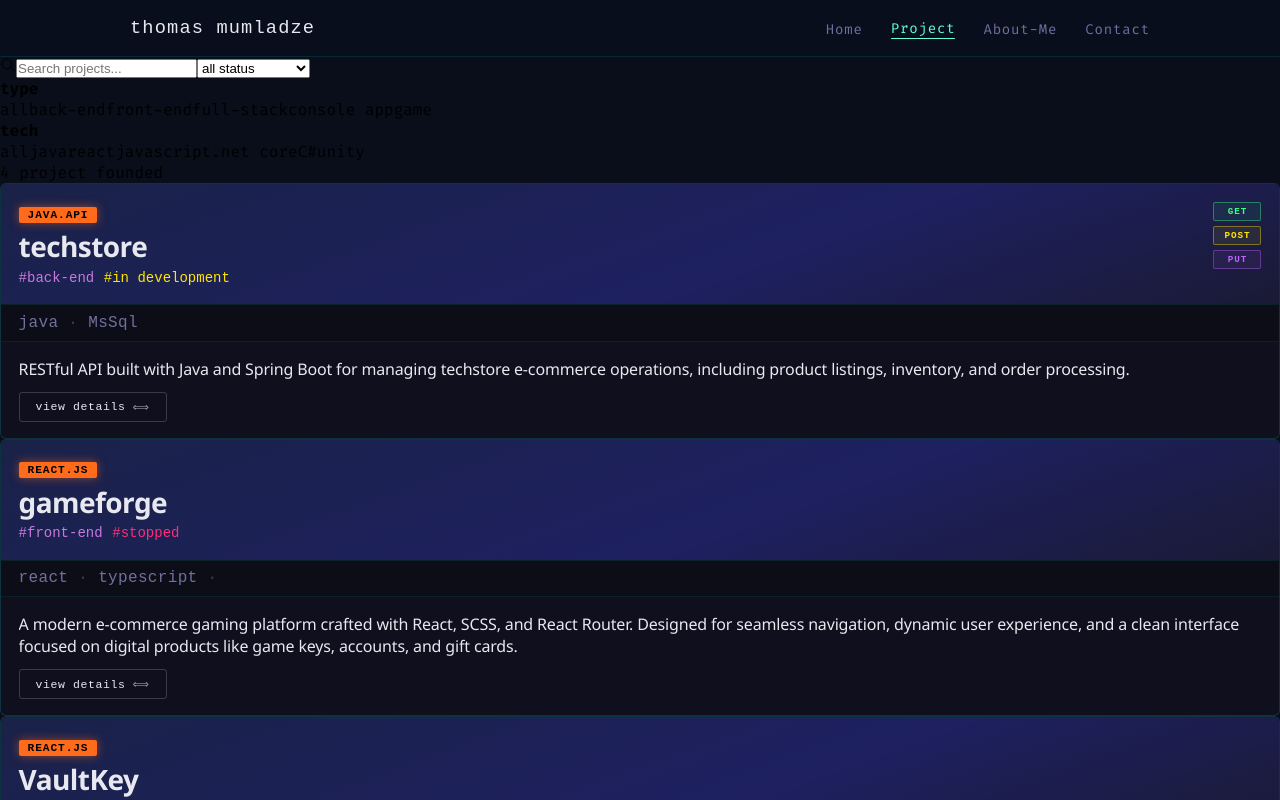
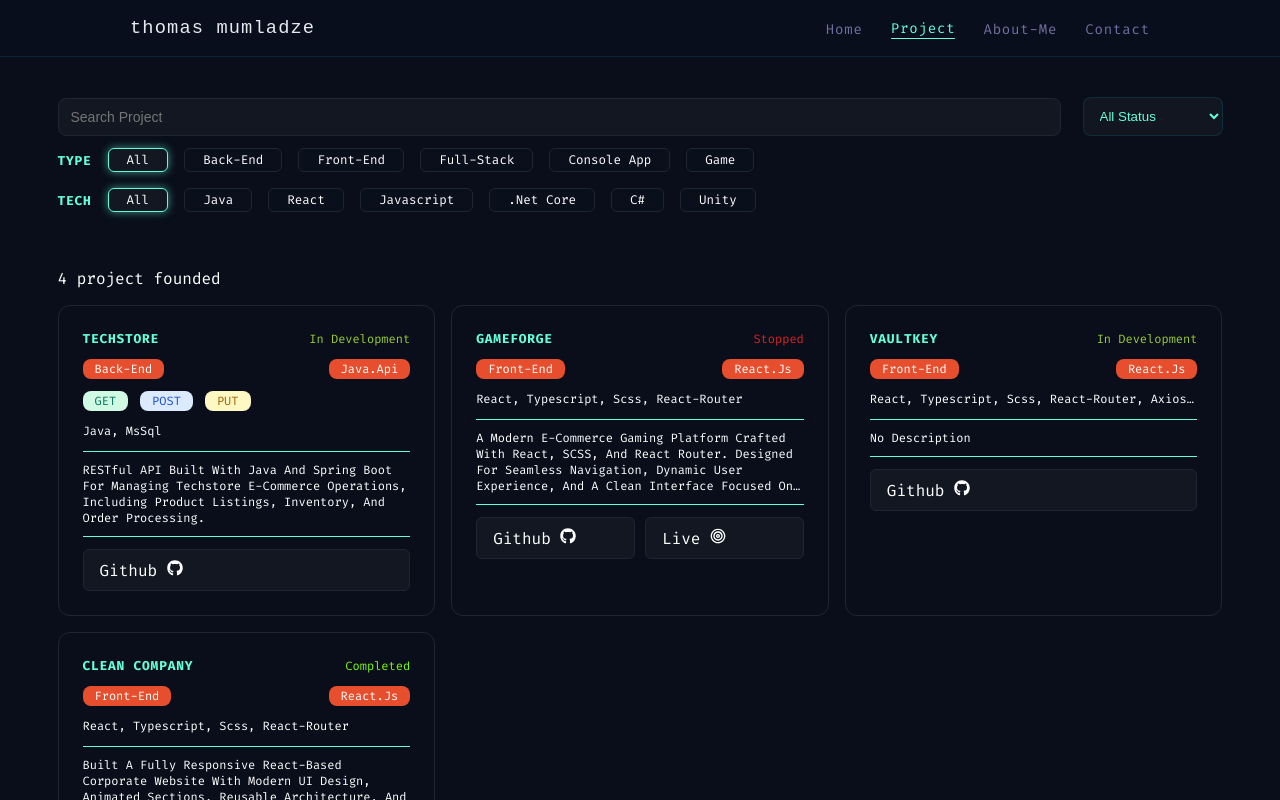
Before and after one commit to ThomasMumladze/dev-portfolio, a React (Vite) app: page /project in a window 1280 px wide. Shown: the top 800 px of the page. Built offline with nearby package versions, Linux system fonts and the light colour scheme.

Commit message:
style updated for project page and changed card stly fully

```diff
--- a/src/App.scss
+++ b/src/App.scss
@@ -3,6 +3,7 @@
 
 // ========== Pages ========== //
 @use "./style/pages/about";
+@use "./style/pages/project";
 
 // ========== Component ========== //
 @use "./style/components/navigation";
--- a/src/components/Card.tsx
+++ b/src/components/Card.tsx
@@ -1,8 +1,13 @@
+import { VscAzure } from "react-icons/vsc";
+import { FaGithub } from "react-icons/fa";
+import { CgMediaLive } from "react-icons/cg";
+
 // ==========  react router ========== //
 import { Link } from "react-router";
 
 // ==========  project interface ========== //
 import type { ProjectType } from "../types/projectType";
+import H3 from "./H3";
 
 // ========== props interface ========== //
 interface Props {
@@ -12,53 +17,71 @@ interface Props {
 const Card = (props: Props) => {
     const { data } = props;
 
+    const links = [
+        data.urls.azure && {
+            label: "azure",
+            icon: <VscAzure />,
+            to: data.urls.azure,
+        },
+        data.urls.gitHub && {
+            label: "github",
+            icon: <FaGithub />,
+            to: data.urls.gitHub,
+        },
+        data.urls.live && {
+            label: "live",
+            icon: <CgMediaLive />,
+            to: data.urls.live,
+        },
+    ].filter(Boolean);
+    console.log(data.methods);
+
     return (
         <div className="card-wrapper">
-            <div className="top-card">
-                <div className="card-label">{data.language}</div>
-
-                <div className="card-name">{data.applicationName}</div>
-
-                <div className="card-tagline">
-                    <span>#{data.type}</span>
-                    <span
-                        className={`${data.status == "stopped" ? "inactive" : data.status === "in development" ? "active" : "finished"}`}
-                    >
-                        #{data.status}
-                    </span>
-                </div>
-
-                <div className="features">
-                    {data.methods &&
-                        data.methods.map((label, _) => (
-                            <div key={_} className="feature-pill">
-                                <span>{label}</span>
-                            </div>
-                        ))}
-                </div>
+            <div className="card-wrapper--header">
+                <H3 title={data.applicationName} />
+                <p className={`${data.status}`}>{data.status}</p>
+            </div>
+            <div className="project-type">
+                <p>{data.type}</p>
+                <p>{data.language}</p>
             </div>
 
-            <div className="bottom-card">
-                <div className="tech-stack">
-                    <p>
-                        {data.technologies.slice(0, 2).map((tech, _) => (
-                            <span key={_} className="tech-tag">
-                                {tech}
-                                {_ < data.technologies.length - 1 && <span className="tech-separator"> · </span>}
-                            </span>
-                        ))}
-                    </p>
+            {data.methods.length > 1 ? (
+                <div className="methods">
+                    {data.methods.map((item, _) => (
+                        <p className={`${item.toLocaleLowerCase()}`} key={_}>
+                            {item}
+                        </p>
+                    ))}
                 </div>
+            ) : null}
 
-                <blockquote>
-                    <div className="bottom-description">{data.description}</div>
-                    <div className="btn-row">
-                        <Link to={"/project-details"} state={{ data }} className="btn">
-                            <span>view details</span>
-                            <span className="btn-icon">⟺</span>
+            {data.technologies.length > 1 ? (
+                <div className="technologies">
+                    <p>{data.technologies.join(", ")}</p>
+                </div>
+            ) : null}
+
+            <div className="description">
+                <p>{data.description ? <> {data.description} </> : "no description"}</p>
+            </div>
+
+            <div className="url">
+                {links.map((item: any, index) => (
+                    <div className="url-item" key={index}>
+                        <Link
+                            className="btn-primary"
+                            to={item.to}
+                            target="_blank"
+                            style={{
+                                gridColumn: links.length % 2 === 1 && index === links.length - 1 ? "1 / -1" : "auto",
+                            }}
+                        >
+                            {item.label} {item.icon}
                         </Link>
                     </div>
-                </blockquote>
+                ))}
             </div>
         </div>
     );
--- a/src/page/Project.tsx
+++ b/src/page/Project.tsx
@@ -1,6 +1,3 @@
-// ========== react icon ========== ..
-import { IoSearchOutline } from "react-icons/io5";
-
 // ========== project data json ========== //
 import _project from "../assets/data/project.json";
 
@@ -12,6 +9,8 @@ import Card from "../components/Card";
 
 // ========== react ========== //
 import { useState } from "react";
+import Input from "../components/Input";
+import H3 from "../components/H3";
 
 // ========== filter options ========== //
 const type = ["all", "back-end", "front-end", "full-stack", "console app", "game"];
@@ -39,20 +38,16 @@ const Project = () => {
 
     return (
         <article className="project-page">
+            <section>
                 <div className="page__filter">
                     <div className="page__filter--search">
-                    <IoSearchOutline />
-                    <input
-                        type="text"
-                        placeholder="Search projects..."
-                        onChange={(e) => setSearchedProject(e.target.value)}
-                    />
+                        <Input label="" placeholder="search project" type="text" />
                         <select onChange={(e) => setSelectedStatus(e.target.value)}>
                             {status && status.map((item, _) => <option key={_}>{item}</option>)}
                         </select>
                     </div>
                     <div className="page__filter--type">
-                    <h4>type</h4>
+                        <H3 title="type" />
                         {type &&
                             type.map((item, _) => (
                                 <span
@@ -65,7 +60,7 @@ const Project = () => {
                             ))}
                     </div>
                     <div className="page__filter--tech">
-                    <h4>tech</h4>
+                        <H3 title="tech" />
                         {tech &&
                             tech.map((item, _) => (
                                 <span
@@ -78,6 +73,8 @@ const Project = () => {
                             ))}
                     </div>
                 </div>
+            </section>
+            <section>
                 <p>{filteredProject.length} project founded</p>
                 <div className="product__list">
                     {filteredProject.map((item: ProjectType) => (
@@ -85,6 +82,7 @@ const Project = () => {
                     ))}
                     {filteredProject.length < 1 ? <h1>project not found</h1> : ""}
                 </div>
+            </section>
         </article>
     );
 };
--- a/src/style/components/_card.scss
+++ b/src/style/components/_card.scss
@@ -1,306 +1,122 @@
-// ── Tokens ────────────────────────────────────────────────────
-$bg-card: #0f0f1e;
-$bg-surface: #0d0d18;
+.card-wrapper {
+    padding: 24px;
+    border: solid 1px #202534;
+    border-radius: 12px;
 
-$cyan: #00fff5;
-$pink: #ff2d78;
-$green: #39ff85;
-$yellow: #ffe600;
-$purple: #bf5fff;
-$orange: #ff6b1a;
+    &--header {
+        align-items: center;
+        display: flex;
+        justify-content: space-between;
 
-$text: #e8e8f0;
-$text-sub: #7070a0;
-$text-muted: #3a3a5a;
+        p {
+            padding: 0px !important;
+        }
 
-$mono: "Courier New", Courier, monospace;
-$sans: "Segoe UI", system-ui, sans-serif;
+        .stopped {
+            color: #d22;
+        }
 
-@keyframes card-glow {
-    0%,
-    100% {
-        box-shadow: 0 0 0px rgba($cyan, 0);
-    }
-    50% {
-        box-shadow: 0 0 20px rgba($cyan, 0.18);
-    }
-}
+        .completed {
+            color: lawngreen;
+        }
 
-// ── Wrapper ───────────────────────────────────────────────────
-.card-wrapper {
-    border: 1px solid rgba($cyan, 0.15);
-    border-radius: 6px;
-    overflow: hidden;
-    background: $bg-card;
-    display: flex;
-    flex-direction: column;
-    transition:
-        border-color 0.25s,
-        transform 0.2s;
-    position: relative;
-
-    &::before {
-        content: "";
-        position: absolute;
-        top: -1px;
-        left: -1px;
-        width: 18px;
-        height: 18px;
-        border-top: 2px solid $cyan;
-        border-left: 2px solid $cyan;
-        border-radius: 6px 0 0 0;
-        opacity: 0;
-        transition: opacity 0.2s;
-        z-index: 1;
+        .development {
+            color: yellowgreen;
+        }
     }
 
-    &::after {
-        content: "";
-        position: absolute;
-        bottom: -1px;
-        right: -1px;
-        width: 18px;
-        height: 18px;
-        border-bottom: 2px solid $pink;
-        border-right: 2px solid $pink;
-        border-radius: 0 0 6px 0;
-        opacity: 0;
-        transition: opacity 0.2s;
-        z-index: 1;
+    p {
+        color: #fff;
+        font-size: 12px;
+        padding: 2px 12px;
+        border-radius: 8px;
+        text-transform: capitalize;
+
+        display: -webkit-box;
+        overflow: hidden;
+        -webkit-box-orient: vertical;
     }
 
-    &:hover {
-        border-color: rgba($cyan, 0.4);
-        transform: translateY(-3px);
-        animation: card-glow 3s ease-in-out infinite;
+    .project-type {
+        align-items: center;
+        display: flex;
+        justify-content: space-between;
+        margin-top: 12px;
 
-        &::before,
-        &::after {
-            opacity: 1;
+        p {
+            background-color: #e64e2d;
+        }
+    }
+
+    .methods {
+        align-items: center;
+        display: flex;
+        gap: 12px;
+        margin-top: 12px;
+
+        p {
+            background-color: #64ffda;
+            text-transform: uppercase;
         }
 
-        .card-name {
-            color: $cyan;
+        .get {
+            background: #d1fae5;
+            color: #047857;
+        }
+        .post {
+            background: #dbeafe;
+            color: #1d4ed8;
+        }
+        .put {
+            background: #fef9c3;
+            color: #a16207;
+        }
+        .delete {
+            background: #fee2e2;
+            color: #b91c1c;
+        }
+    }
+
+    .technologies {
+        align-items: center;
+        display: flex;
+        margin-top: 12px;
+        color: #fff;
+        gap: 12px;
+        width: 100%;
+
+        p {
+            padding: 0px;
+            -webkit-line-clamp: 1;
+        }
+    }
+
+    .description {
+        border-top: solid 1px #64ffda;
+        border-bottom: solid 1px #64ffda;
+        margin-top: 12px;
+        padding: 10px 0px;
+
+        p {
+            padding: 0px;
+            -webkit-line-clamp: 4;
+        }
+    }
+
+    .url {
+        display: grid;
+        grid-template-columns: repeat(2, 1fr);
+        gap: 10px;
+        margin-top: 12px;
+        height: max-content;
+
+        a {
+            display: block;
+            width: 100%;
+        }
+
+        .url-item:last-child:nth-child(odd) {
+            grid-column: 1 / -1;
         }
     }
 }
-
-// ── Top card ──────────────────────────────────────────────────
-.top-card {
-    background: linear-gradient(160deg, #1a2248 0%, #1e2060 60%, #1a1a35 100%);
-    padding: 1.1rem 1.1rem 1rem;
-    position: relative;
-    min-height: 120px;
-}
-
-.card-label {
-    display: inline-block;
-    background: $orange;
-    color: #000;
-    font-family: $mono;
-    font-size: 0.7rem;
-    font-weight: 700;
-    letter-spacing: 0.08em;
-    text-transform: uppercase;
-    padding: 2px 9px;
-    border-radius: 2px;
-    margin-bottom: 0.6rem;
-    box-shadow: 0 0 10px rgba($orange, 0.5);
-}
-
-.card-name {
-    font-family: $sans;
-    font-size: 1.75rem;
-    font-weight: 900;
-    letter-spacing: -0.02em;
-    line-height: 1.05;
-    color: $text;
-    margin-bottom: 0.5rem;
-    transition: color 0.2s;
-    padding-right: 4rem;
-}
-
-.card-tagline {
-    display: flex;
-    gap: 0.6rem;
-    font-family: $mono;
-    font-size: 0.72rem;
-
-    span {
-        font-size: 14px;
-    }
-
-    span:first-child {
-        color: #c778dd;
-    }
-
-    .inactive {
-        color: $pink;
-    }
-    .active {
-        color: $yellow;
-    }
-    .finished {
-        color: $cyan;
-    }
-}
-
-// ── Method pills ──────────────────────────────────────────────
-.features {
-    display: flex;
-    flex-direction: column;
-    gap: 5px;
-    position: absolute;
-    top: 1.1rem;
-    right: 1.1rem;
-}
-
-.feature-pill {
-    span {
-        display: block;
-        font-family: $mono;
-        font-size: 0.58rem;
-        font-weight: 700;
-        letter-spacing: 0.1em;
-        padding: 3px 10px;
-        border-radius: 2px;
-        border: 1px solid rgba($text-muted, 0.4);
-        color: $text-sub;
-        background: rgba(255, 255, 255, 0.04);
-        text-align: center;
-    }
-
-    &:nth-child(1) span {
-        color: $green;
-        border-color: rgba($green, 0.4);
-        background: rgba($green, 0.07);
-    }
-    &:nth-child(2) span {
-        color: $yellow;
-        border-color: rgba($yellow, 0.4);
-        background: rgba($yellow, 0.07);
-    }
-    &:nth-child(3) span {
-        color: $purple;
-        border-color: rgba($purple, 0.4);
-        background: rgba($purple, 0.07);
-    }
-    &:nth-child(4) span {
-        color: $pink;
-        border-color: rgba($pink, 0.4);
-        background: rgba($pink, 0.07);
-    }
-    &:nth-child(5) span {
-        color: $cyan;
-        border-color: rgba($cyan, 0.4);
-        background: rgba($cyan, 0.07);
-    }
-}
-
-// ── Bottom card ───────────────────────────────────────────────
-.bottom-card {
-    display: flex;
-    flex-direction: column;
-    flex: 1;
-}
-
-// ── Tech stack ────────────────────────────────────────────────
-.tech-stack {
-    padding: 0.55rem 1.1rem;
-    background: $bg-surface;
-    border-top: 1px solid rgba($cyan, 0.08);
-    border-bottom: 1px solid rgba($cyan, 0.08);
-
-    p {
-        margin: 0;
-        font-family: $mono;
-        font-size: 0.7rem;
-        color: $text-sub;
-        letter-spacing: 0.03em;
-
-        &::before {
-            content: none !important;
-        }
-    }
-}
-
-.tech-tag {
-    color: $text-sub;
-    font-size: 16px;
-}
-.tech-separator {
-    color: $text-muted;
-}
-
-// ── Blockquote ────────────────────────────────────────────────
-blockquote {
-    padding: 1rem 1.1rem;
-    margin: 0;
-    border: none;
-    display: flex;
-    flex-direction: column;
-    gap: 0.75rem;
-    flex: 1;
-}
-
-.bottom-description {
-    font-family: $sans;
-    font-size: 1rem;
-    color: $text;
-    letter-spacing: -0.01em;
-
-    display: -webkit-box;
-    -webkit-box-orient: vertical;
-    -webkit-line-clamp: 3;
-    overflow: hidden;
-}
-
-// ── Buttons ───────────────────────────────────────────────────
-.btn-row {
-    display: flex;
-    gap: 0.5rem;
-    margin-top: auto;
-}
-
-.btn {
-    display: inline-flex;
-    align-items: center;
-    gap: 7px;
-    padding: 7px 16px;
-    border: 1px solid rgba($text, 0.2);
-    border-radius: 3px;
-    background: transparent;
-    color: $text;
-    font-family: $mono;
-    font-size: 0.72rem;
-    letter-spacing: 0.05em;
-    text-decoration: none;
-    transition:
-        border-color 0.2s,
-        color 0.2s,
-        box-shadow 0.2s,
-        transform 0.15s;
-
-    .btn-icon {
-        opacity: 0.6;
-        transition:
-            opacity 0.2s,
-            transform 0.2s;
-    }
-
-    &:hover {
-        border-color: $cyan;
-        color: $cyan;
-        box-shadow: 0 0 12px rgba($cyan, 0.3);
-        transform: translateY(-1px);
-
-        .btn-icon {
-            opacity: 1;
-            transform: translateX(2px);
-        }
-    }
-
-    &:active {
-        transform: translateY(0);
-    }
-}
--- /dev/null
+++ b/src/style/pages/_project.scss
@@ -0,0 +1,82 @@
+.project-page {
+    max-width: 1245px;
+    margin: 0 auto;
+    padding: 20px;
+
+    section {
+        padding: 20px;
+
+        .product__list {
+            display: grid;
+            grid-template-columns: repeat(3, 1fr);
+            grid-column-gap: 16px;
+            grid-row-gap: 16px;
+        }
+
+        > p {
+            margin-bottom: 16px;
+            color: #fff;
+        }
+    }
+
+    .page__filter {
+        &--search {
+            align-items: center;
+            display: flex;
+            margin-bottom: 12px;
+
+            .input {
+                gap: 0px;
+                margin: 0px;
+                margin-right: 22px;
+                width: 100%;
+            }
+
+            select {
+                // border: solid 1px #202534;
+                border: 1px solid rgba(#00fff5, 0.1);
+                background-color: rgba(128, 128, 128, 0.0784313725);
+                border-radius: 8px;
+                color: #64ffda;
+                outline: none;
+                padding: 10px 12px;
+                text-transform: capitalize;
+
+                option {
+                    border: 1px solid rgba(#00fff5, 0.1);
+                    background-color: #0a101d;
+                }
+            }
+        }
+
+        &--type,
+        &--tech {
+            align-items: center;
+            display: flex;
+            gap: 16px;
+            margin-bottom: 16px;
+
+            span {
+                background-color: rgba(10, 16, 29, 0.8);
+                border: solid 1px #202534;
+                border-radius: 6px;
+                color: #fff;
+                font-size: 0.785rem;
+                padding: 3px 18px;
+                text-transform: capitalize;
+                cursor: pointer;
+
+                &:hover {
+                    background-color: #80808014;
+                    border-color: #64ffda;
+                }
+            }
+
+            .active-filter {
+                border-color: #64ffda;
+                background-color: #80808014;
+                box-shadow: 0 0 8px #64ffdb8f;
+            }
+        }
+    }
+}
```
Lines whose indentation alone changed are shown as unchanged.
